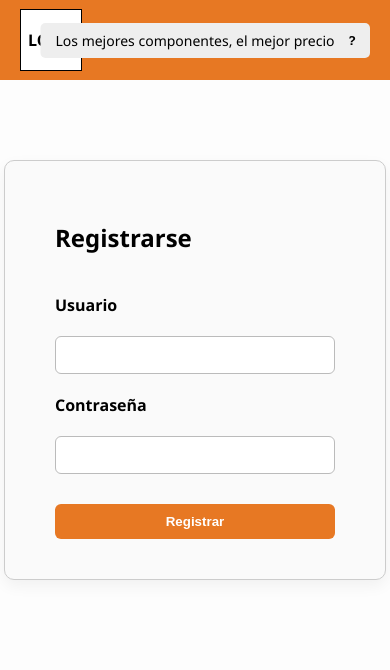
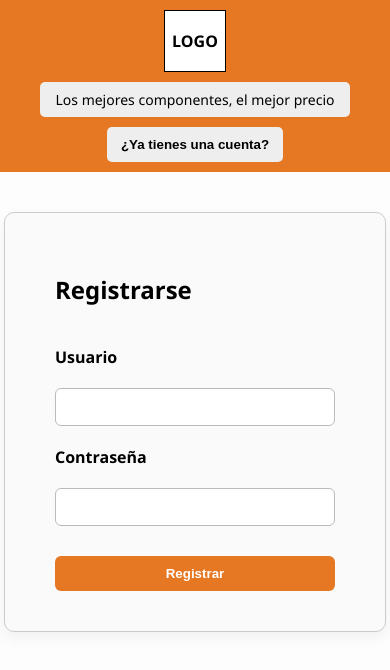
Before and after one commit to adlopp/proyecto-daw, a website: page public/index.html in a window 390 px wide. Drawn offline with Linux system fonts and the light colour scheme.

Commit message:
Pantalla de inicio de sesión responsive

```diff
--- a/public/css/style.css
+++ b/public/css/style.css
@@ -6,13 +6,12 @@ body {
 
 .top-bar {
   background-color: #e77823;
-  color: #000;
-  position: relative;
-  height: 80px;
   display: flex;
   align-items: center;
   justify-content: space-between;
-  padding: 0 20px;
+  padding: 10px 20px;
+  flex-wrap: wrap;
+  gap: 10px;
 }
 
 .logo {
@@ -26,17 +25,19 @@ body {
   font-weight: bold;
 }
 
+.slogan-wrapper {
+  flex: 1;
+  display: flex;
+  justify-content: center;
+}
+
 .slogan {
-  position: absolute;
-  left: 50%;
-  transform: translateX(-50%);
   background-color: #eee;
   padding: 8px 15px;
   border-radius: 5px;
   font-size: 14px;
   white-space: nowrap;
 }
-
 
 .login-btn {
   background-color: #eee;
@@ -46,6 +47,7 @@ body {
   cursor: pointer;
   border-radius: 5px;
   transition: background-color 0.2s ease;
+  white-space: nowrap;
 }
 
 .login-btn:hover {
@@ -56,6 +58,7 @@ body {
   display: flex;
   justify-content: center;
   margin-top: 80px;
+  padding: 0 20px;
 }
 
 .login-form {
@@ -68,6 +71,8 @@ body {
   flex-direction: column;
   gap: 20px;
   min-width: 280px;
+  max-width: 400px;
+  width: 100%;
 }
 
 .login-form label {
@@ -94,5 +99,30 @@ body {
 }
 
 .register-btn:hover {
-  background-color: #e77823;
+  background-color: #cf6600;
 }
+
+@media (max-width: 768px) {
+  .top-bar {
+    flex-direction: column;
+    align-items: center;
+  }
+
+  .slogan-wrapper {
+    justify-content: center;
+    order: 1;
+  }
+
+  .login-btn {
+    order: 2;
+    align-self: center;
+  }
+
+  .logo {
+    order: 0;
+  }
+
+  .login-container {
+    margin-top: 40px;
+  }
+}
--- a/public/index.html
+++ b/public/index.html
@@ -7,24 +7,23 @@
   <link rel="stylesheet" href="css/style.css" />
 </head>
 <body>
-    <header class="top-bar">
+  <header class="top-bar">
     <div class="logo">LOGO</div>
-    <div class="slogan">Los mejores componentes, el mejor precio</div>
+    <div class="slogan-wrapper"><div class="slogan">Los mejores componentes, el mejor precio</div></div>
     <button id="toggle-form" class="login-btn">¿Ya tienes una cuenta?</button>
-    </header>
+  </header>
+
   <main class="login-container">
     <form id="formulario" class="login-form">
       <h2 id="form-title">Registrarse</h2>
-
       <label for="usuario">Usuario</label>
       <input type="text" id="usuario" name="usuario" />
-
       <label for="contrasena">Contraseña</label>
       <input type="password" id="contrasena" name="contrasena" />
-
       <button type="submit" class="register-btn" id="submit-btn">Registrar</button>
     </form>
   </main>
+
   <script src="js/main.js"></script>
 </body>
 </html>
```
